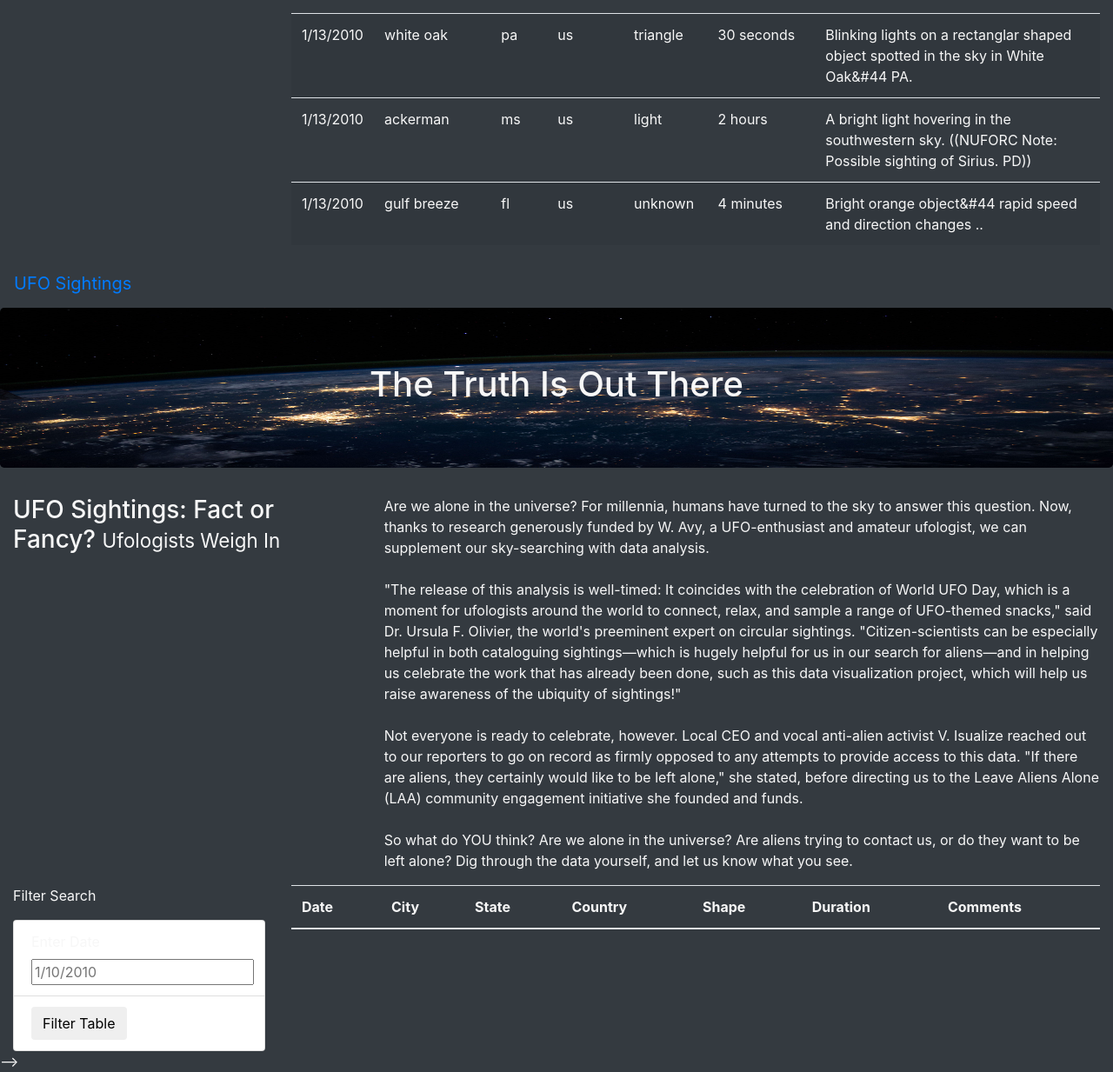
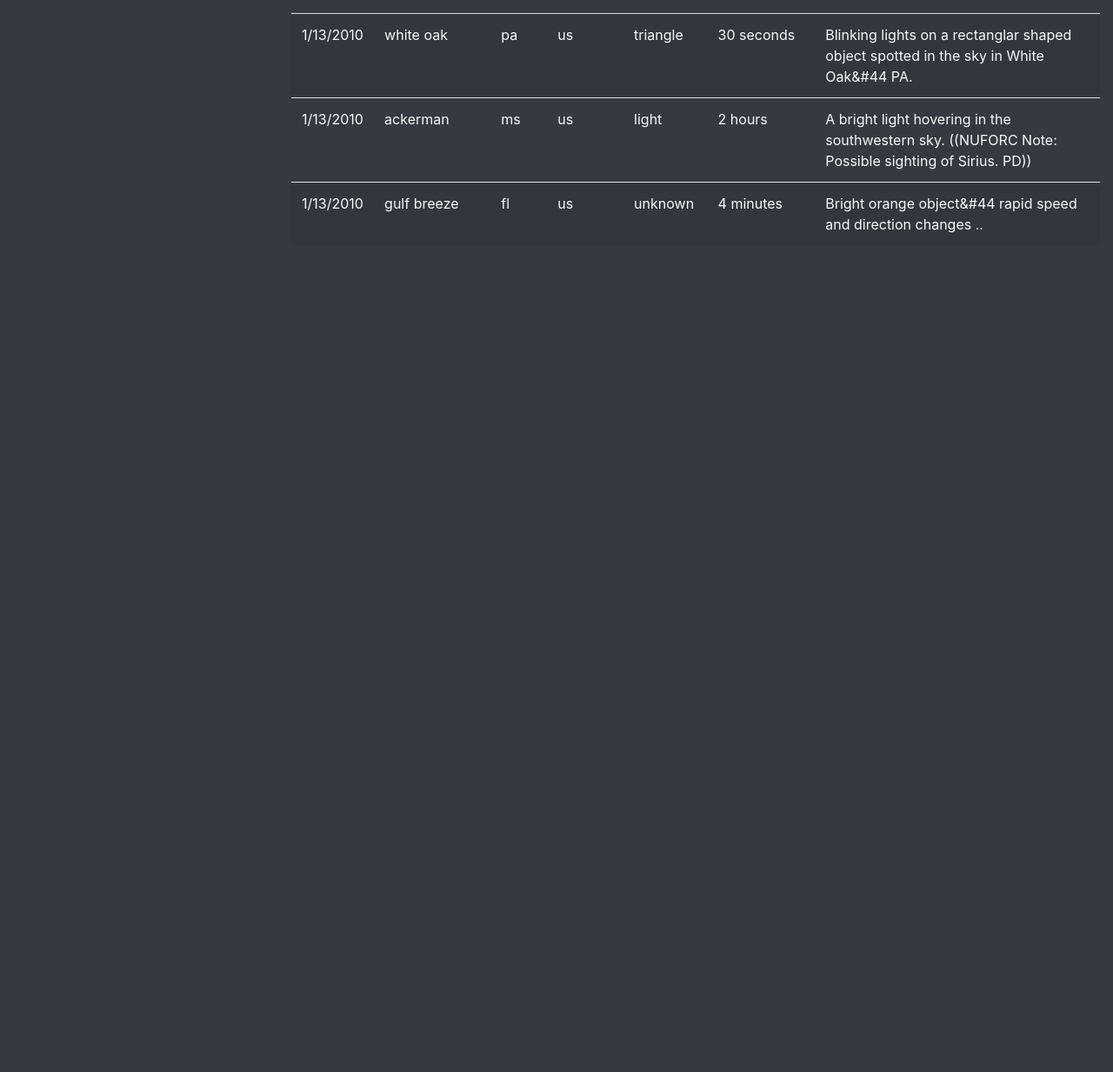
Before and after one commit to SnehaJoshi11/UFOs, a plain HTML site: page index.html in a window 1280 px wide. Shown: the part 9690-10923 px from the top of the page at 87% size. After the commit the page ends 9988 px from the top, so only its background shows below. Drawn offline with nearby package versions, Linux system fonts and the light colour scheme.

Commit message:
File Added

```diff
--- a/index.html
+++ b/index.html
@@ -93,110 +93,3 @@
     <script src="static/js/app.js"></script>
 </body>
 </html>
-
-
-
-
-<!-- <!DOCTYPE html>
-<html lang="en">
-<head>
-    <meta charset="UTF-8">
-    <meta http-equiv="X-UA-Compatible" content="IE=edge">
-    <meta name="viewport" content="width=device-width, initial-scale=1.0">
-    <title>UFO Finder</title>
-    <link
-        rel="stylesheet"
-        href="https://maxcdn.bootstrapcdn.com/bootstrap/4.0.0/css/bootstrap.min.css"
-        integrity="sha384-Gn5384xqQ1aoWXA+058RXPxPg6fy4IWvTNh0E263XmFcJlSAwiGgFAW/dAiS6JXm"
-        crossorigin="anonymous"
-    />
-    <link rel="stylesheet" href="static/css/style.css">
-</head>
-<body>
-    <!-- Wrapper helps group elements and specifies styling to our stylesheet -->
-    <div class="wrapper">
-        <!-- add navbar at the top, 'expand-lg' adds extra responsiveness -->
-        <nav class="navbar navbar-expand-lg">
-            <!-- 'a class' is default styling from Bootstrap -->
-            <a class="navbar-brand" href="index.html">UFO Sightings</a>
-        </nav>
-    </div>
-    <!-- Add jumbotron -->
-    <div class="jumbotron">
-        <h1>The Truth Is Out There</h1>
-    </div>
-    <!-- 'container-fluid' makes the contain fill the size of the window/screen -->
-    <div class="container-fluid">
-        <!-- Add row and then column sizes (Bootstrap 3 has 12 columns for the grid system) -->
-        <div class="row">
-            <div class="col-md-4">
-                <h3>UFO Sightings: Fact or Fancy? <small>Ufologists Weigh In</small></h3>
-            </div>
-            <div class="col-md-8">
-                <p>
-                    Are we alone in the universe? For millennia, humans have turned to the sky to answer
-                    this question. Now, thanks to research generously funded by W. Avy, a UFO-enthusiast
-                    and amateur ufologist, we can supplement our sky-searching with data analysis.<br><br>
-                    "The release of this analysis is well-timed: It coincides with the celebration of World
-                    UFO Day, which is a moment for ufologists around the world to connect, relax, and sample
-                    a range of UFO-themed snacks," said Dr. Ursula F. Olivier, the world's preeminent expert
-                    on circular sightings. "Citizen-scientists can be especially helpful in both cataloguing
-                    sightings—which is hugely helpful for us in our search for aliens—and in helping us celebrate
-                    the work that has already been done, such as this data visualization project, which will help
-                    us raise awareness of the ubiquity of sightings!"<br><br>Not everyone is ready to celebrate,
-                    however. Local CEO and vocal anti-alien activist V. Isualize reached out to our reporters to
-                    go on record as firmly opposed to any attempts to provide access to this data. "If there are
-                    aliens, they certainly would like to be left alone," she stated, before directing us to the
-                    Leave Aliens Alone (LAA) community engagement initiative she founded and funds.<br><br>So what
-                    do YOU think? Are we alone in the universe? Are aliens trying to contact us, or do they want
-                    to be left alone? Dig through the data yourself, and let us know what you see.
-                </p>
-            </div>
-        </div>
-    </div>
-
-    <!-- 'container-fluid' makes the contain fill the size of the window/screen -->
-    <div class="container-fluid">
-        <!-- Add row and then column sizes (Bootstrap 3 has 12 columns for the grid system) -->
-        <div class="row">
-            <div class="col-md-3">
-                <!-- Add 'form' section, similar to 'filling out a form' section -->
-                <form>
-                    <p>Filter Search</p>
-                    <!-- Create a list group to enter our button and user input -->
-                    <ul class="list-group">
-                        <li class="list-group-item">
-                            <label for="date">Enter Date</label>
-                            <!-- placeholder is an example for users to enter in format -->
-                            <input type="text" placeholder="1/10/2010" id="datetime" />
-                        </li>
-                        <li class="list-group-item">
-                            <!-- Add button for filter function for users to filter dates -->
-                            <button id="filter-btn" type="button" class="btn btn-default">Filter Table</button>
-                        </li>
-                    </ul>
-                </form>
-            </div>
-            <div class="col-md-9">
-                <table class="table table-striped">
-                    <thead>
-                        <tr>
-                            <th>Date</th>
-                            <th>City</th>
-                            <th>State</th>
-                            <th>Country</th>
-                            <th>Shape</th>
-                            <th>Duration</th>
-                            <th>Comments</th>
-                        </tr>
-                    </thead>
-                    <tbody></tbody>
-                </table>
-            </div>
-        </div>
-    </div>
-    <script src="https://cdnjs.cloudflare.com/ajax/libs/d3/4.11.0/d3.js"></script>
-    <script src="static/js/data.js"></script>
-    <script src="static/js/app.js"></script>
-</body>
-</html> -->
```
